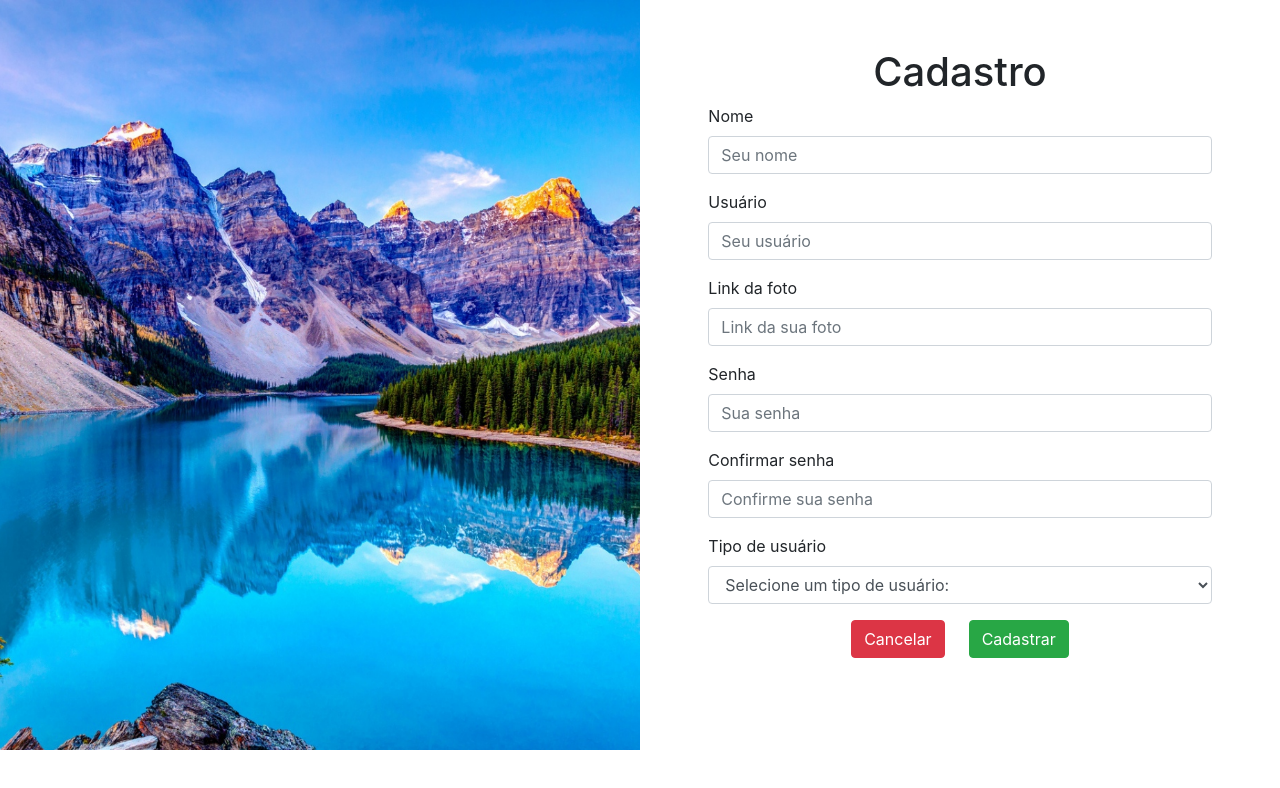
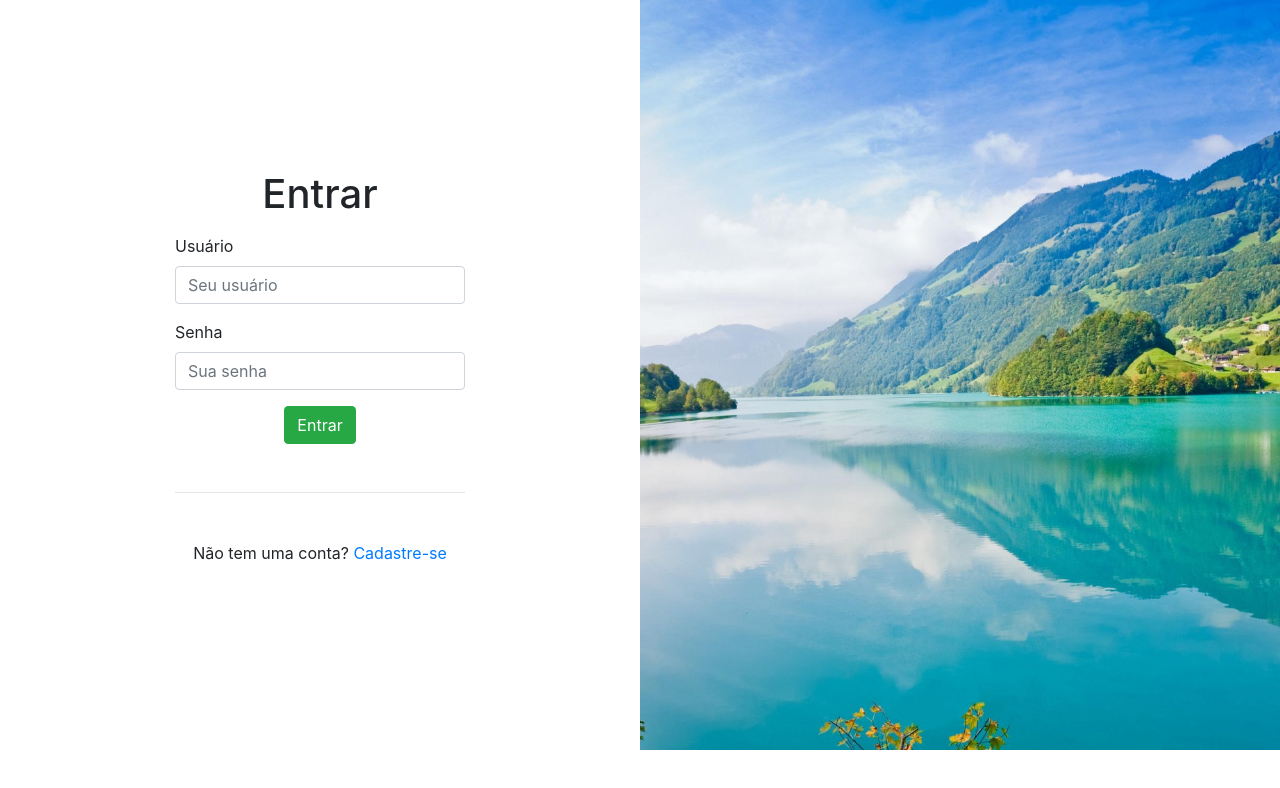
Before and after one commit to jvpbr/projetoAngular, an Angular app in the folder blogPessoal/: page /entrar in a window 1280 px wide. Before the commit this address led to /. Shown: the top 788 px of the page. Built offline with nearby package versions, Linux system fonts and the light colour scheme.

Commit message:
implementado rotas

```diff
--- a/blogPessoal/src/app/app-routing.module.ts
+++ b/blogPessoal/src/app/app-routing.module.ts
@@ -1,7 +1,16 @@
 import { NgModule } from '@angular/core';
 import { RouterModule, Routes } from '@angular/router';
+import { CadastrarComponent } from './cadastrar/cadastrar.component';
+import { EntrarComponent } from './entrar/entrar.component';
 
-const routes: Routes = [];
+const routes: Routes = [
+
+  {path:'', redirectTo:'entrar', pathMatch:'full'},
+
+  {path:'entrar', component:EntrarComponent},
+  {path:'cadastrar', component:CadastrarComponent}
+
+];
 
 @NgModule({
   imports: [RouterModule.forRoot(routes)],
--- a/blogPessoal/src/app/app.component.html
+++ b/blogPessoal/src/app/app.component.html
@@ -1 +1 @@
-<app-cadastrar></app-cadastrar>
+<router-outlet></router-outlet>
--- a/blogPessoal/src/app/cadastrar/cadastrar.component.html
+++ b/blogPessoal/src/app/cadastrar/cadastrar.component.html
@@ -46,7 +46,7 @@
                     </div>
 
                     <div class="d-flex justify-content-center">
-                        <button type="submit" class="btn btn-danger mr-4">Cancelar</button>
+                        <button type="submit" class="btn btn-danger mr-4" routerLink='/entrar'>Cancelar</button>
                         <button type="submit" class="btn btn-success">Cadastrar</button>
 
                     </div>
--- a/blogPessoal/src/app/entrar/entrar.component.html
+++ b/blogPessoal/src/app/entrar/entrar.component.html
@@ -26,7 +26,7 @@
                     <hr class="mt-5 mb-5">
 
                     <p class="text-center">
-                        Não tem uma conta? <a href="">Cadastre-se</a>
+                        Não tem uma conta? <a routerLink='/cadastrar'>Cadastre-se</a>
                     </p>
 
                 </div>
```
